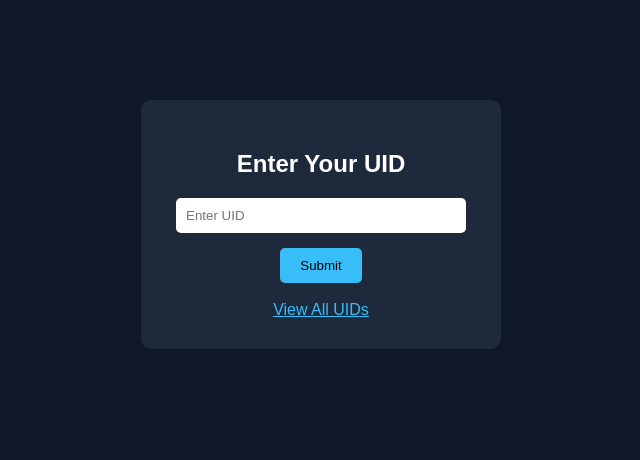
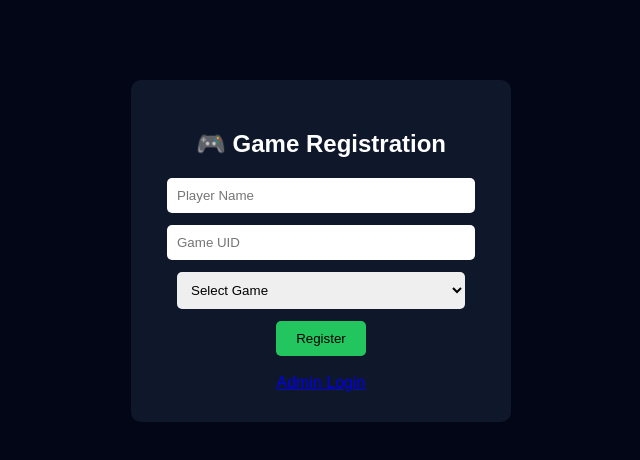
Before and after one commit to obaidraza8130-cpu/uid-web-page, a website: page index.html in a window 1280 px wide. Shown: the whole page, without its empty margins (319-959 px from the left). Drawn offline with Linux system fonts and the light colour scheme.

Commit message:
Update index.html

```diff
--- a/index.html
+++ b/index.html
@@ -1,65 +1,59 @@
 <!DOCTYPE html>
 <html>
 <head>
-    <title>UID Collection</title>
-
+    <title>Gaming Registration</title>
     <style>
         body {
             font-family: Arial;
-            background: #0f172a;
+            background: #020617;
             color: white;
             text-align: center;
-            margin-top: 100px;
+            margin-top: 80px;
         }
-
         .box {
-            background: #1e293b;
+            background: #0f172a;
             padding: 30px;
             border-radius: 10px;
-            width: 300px;
+            width: 320px;
             margin: auto;
         }
-
-        input {
+        input, select {
             padding: 10px;
             width: 90%;
+            margin-bottom: 12px;
+            border-radius: 5px;
+            border: none;
+        }
+        button {
+            padding: 10px 20px;
+            background: #22c55e;
             border: none;
             border-radius: 5px;
-            margin-bottom: 15px;
-        }
-
-        button {
-            padding: 10px 20px;
-            border: none;
-            background: #38bdf8;
-            color: black;
-            border-radius: 5px;
             cursor: pointer;
-        }
-
-        button:hover {
-            background: #0ea5e9;
         }
     </style>
 </head>
 
 <body>
+    <div class="box">
+        <h2>🎮 Game Registration</h2>
 
-    <div class="box">
-        <h2>Enter Your UID</h2>
+        <form action="/submit" method="POST">
+            <input type="text" name="name" placeholder="Player Name" required>
+            <input type="text" name="uid" placeholder="Game UID" required>
 
-        <form action="https://uid-web-page.onrender.com/submit" method="POST">
-            <input type="text" name="uid" placeholder="Enter UID" required>
-            <br>
-            <button type="submit">Submit</button>
+            <select name="game" required>
+                <option value="">Select Game</option>
+                <option>Free Fire</option>
+                <option>BGMI</option>
+                <option>Call of Duty</option>
+            </select>
+
+            <button type="submit">Register</button>
         </form>
 
         <br>
-
-        <a href="https://uid-web-page.onrender.com/uids" style="color:#38bdf8;">
-            View All UIDs
-        </a>
+        <a href="/login">Admin Login</a>
     </div>
-
 </body>
 </html>
```
